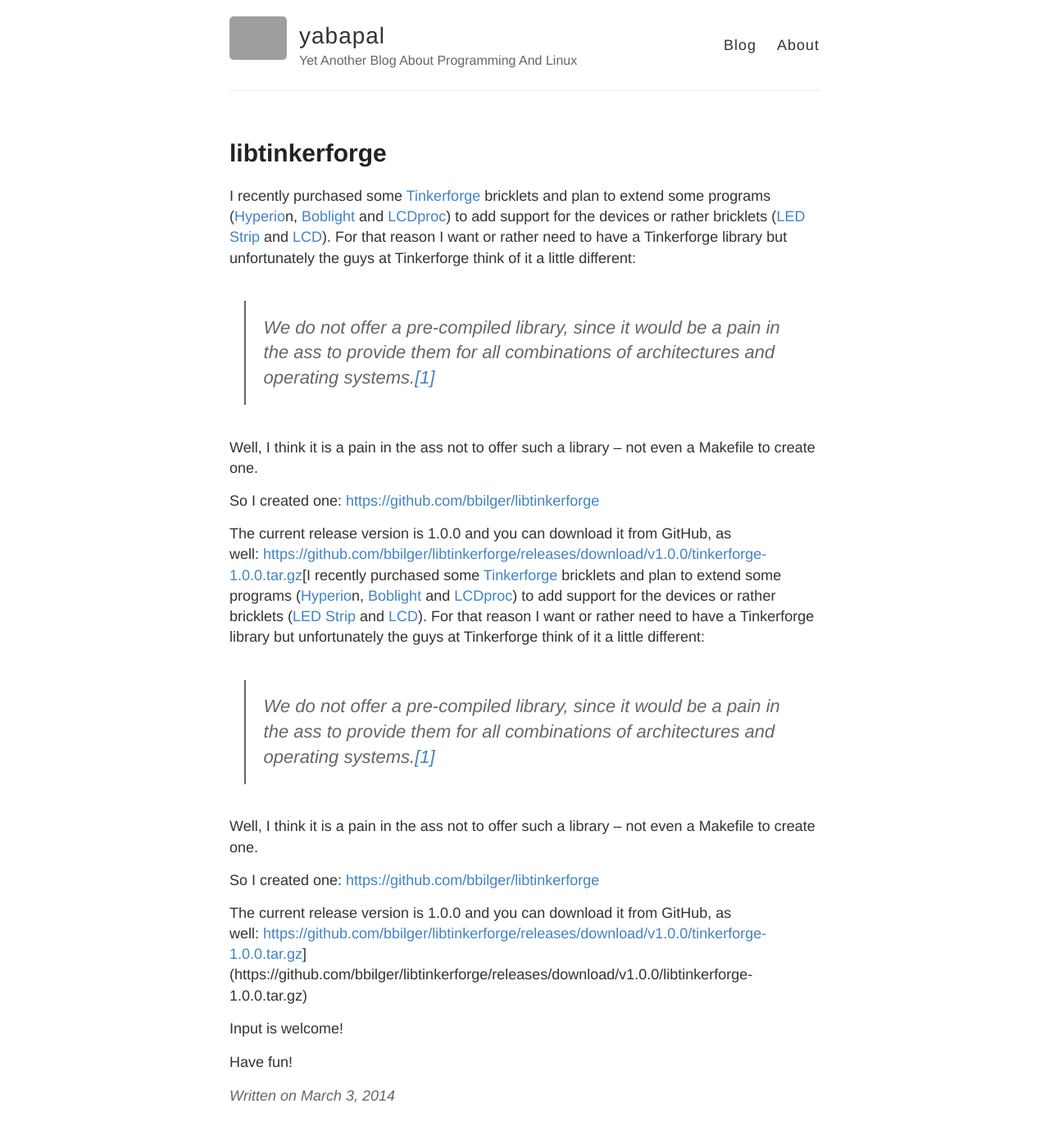
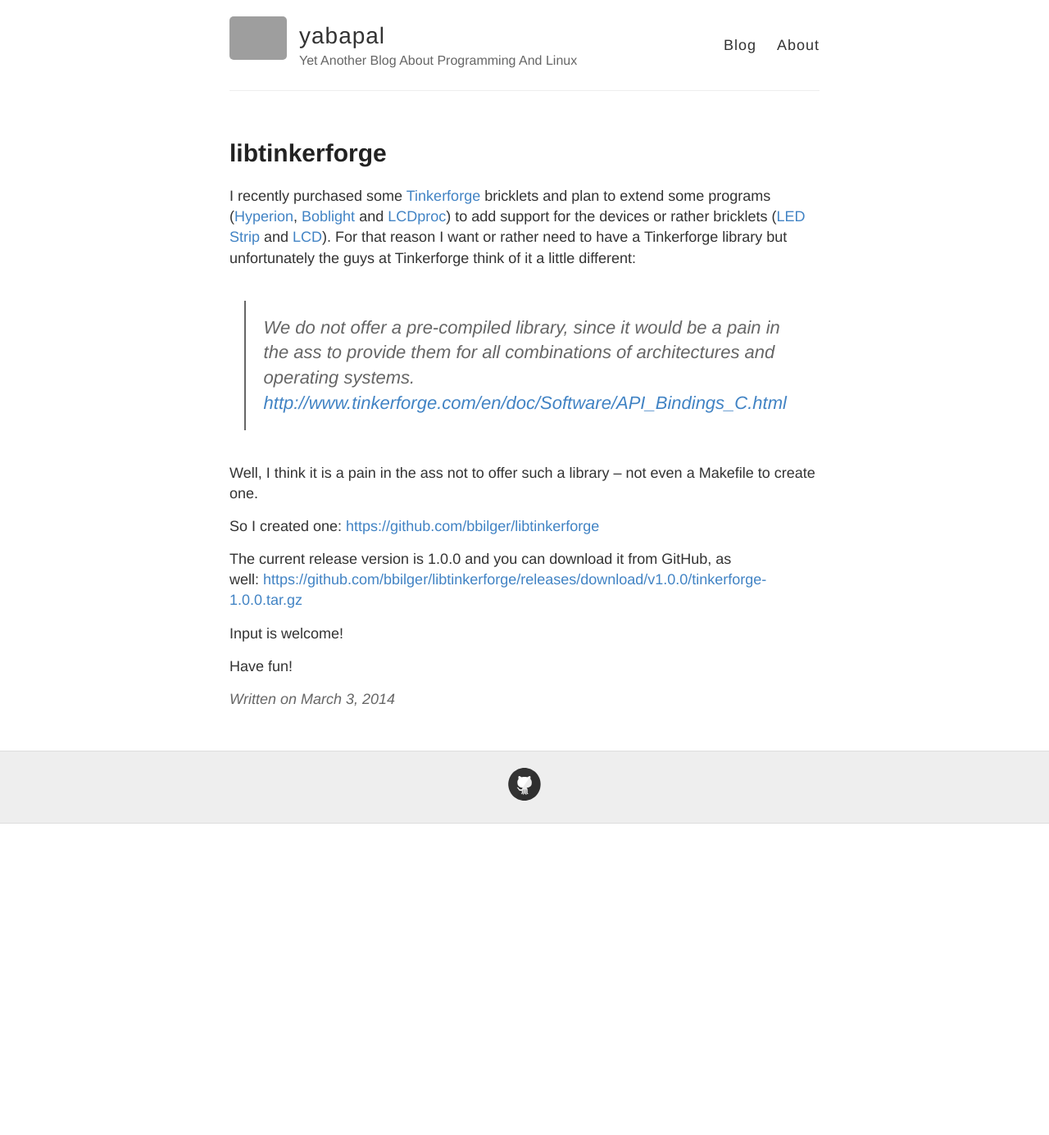
Before and after one commit to bbilger/yabapal, a Jekyll site: the page built from _posts/2014-03-03-libtinkerforge.md, in a window 1280 px wide and 1400 px high. Shown: the top 1385 px of the window at 82% size. Built offline with Jekyll 4.4.1, drawn with Linux system fonts in a browser that asks for light colours; grey boxes are pictures that could not be loaded.

Commit message:
fix links

```diff
--- a/_posts/2014-03-03-libtinkerforge.md
+++ b/_posts/2014-03-03-libtinkerforge.md
@@ -12,24 +12,16 @@ tags:
   - Linux
   - Tinkerforge
 ---
-I recently purchased some [Tinkerforge](http://www.tinkerforge.com/) bricklets and plan to extend some programs ([Hyperio](https://github.com/tvdzwan/hyperion)n, [Boblight](http://code.google.com/p/boblight/) and [LCDproc](http://lcdproc.omnipotent.net/)) to add support for the devices or rather bricklets ([LED Strip](http://www.tinkerforge.com/en/doc/Hardware/Bricklets/LED_Strip.html) and [LCD](http://www.tinkerforge.com/en/doc/Hardware/Bricklets/LCD_20x4.html)). For that reason I want or rather need to have a Tinkerforge library but unfortunately the guys at Tinkerforge think of it a little different:
+I recently purchased some [Tinkerforge](http://www.tinkerforge.com/) bricklets and plan to extend some programs ([Hyperion](https://github.com/tvdzwan/hyperion), [Boblight](http://code.google.com/p/boblight/) and [LCDproc](http://lcdproc.omnipotent.net/)) to add support for the devices or rather bricklets ([LED Strip](http://www.tinkerforge.com/en/doc/Hardware/Bricklets/LED_Strip.html) and [LCD](http://www.tinkerforge.com/en/doc/Hardware/Bricklets/LCD_20x4.html)). For that reason I want or rather need to have a Tinkerforge library but unfortunately the guys at Tinkerforge think of it a little different:
 
-> We do not offer a pre-compiled library, since it would be a pain in the ass to provide them for all combinations of architectures and operating systems.<a href="http://www.tinkerforge.com/en/doc/Software/API_Bindings_C.html" target="_blank">[1]</a>
+> We do not offer a pre-compiled library, since it would be a pain in the ass to provide them for all combinations of architectures and operating systems. <http://www.tinkerforge.com/en/doc/Software/API_Bindings_C.html>
 
 Well, I think it is a pain in the ass not to offer such a library &#8211; not even a Makefile to create one.
 
 So I created one: <https://github.com/bbilger/libtinkerforge>
 
-The current release version is 1.0.0 and you can download it from GitHub, as well: <https://github.com/bbilger/libtinkerforge/releases/download/v1.0.0/tinkerforge-1.0.0.tar.gz>[I recently purchased some [Tinkerforge](http://www.tinkerforge.com/) bricklets and plan to extend some programs ([Hyperio](https://github.com/tvdzwan/hyperion)n, [Boblight](http://code.google.com/p/boblight/) and [LCDproc](http://lcdproc.omnipotent.net/)) to add support for the devices or rather bricklets ([LED Strip](http://www.tinkerforge.com/en/doc/Hardware/Bricklets/LED_Strip.html) and [LCD](http://www.tinkerforge.com/en/doc/Hardware/Bricklets/LCD_20x4.html)). For that reason I want or rather need to have a Tinkerforge library but unfortunately the guys at Tinkerforge think of it a little different:
-
-> We do not offer a pre-compiled library, since it would be a pain in the ass to provide them for all combinations of architectures and operating systems.<a href="http://www.tinkerforge.com/en/doc/Software/API_Bindings_C.html" target="_blank">[1]</a>
-
-Well, I think it is a pain in the ass not to offer such a library &#8211; not even a Makefile to create one.
-
-So I created one: <https://github.com/bbilger/libtinkerforge>
-
-The current release version is 1.0.0 and you can download it from GitHub, as well: <https://github.com/bbilger/libtinkerforge/releases/download/v1.0.0/tinkerforge-1.0.0.tar.gz>](https://github.com/bbilger/libtinkerforge/releases/download/v1.0.0/libtinkerforge-1.0.0.tar.gz)
+The current release version is 1.0.0 and you can download it from GitHub, as well: <https://github.com/bbilger/libtinkerforge/releases/download/v1.0.0/tinkerforge-1.0.0.tar.gz>
 
 Input is welcome!
 
-<span style="line-height: 1.5em;">Have fun!</span>
+Have fun!
```
Also changed, not shown: _posts/2013-01-06-how-to-automatically-push-content-to-android-devices.md (+25 -23 lines), _posts/2013-04-26-generate-messages-properties-and-messages_xx-properties-from-csv.md (+1 -1 lines), _posts/2013-06-09-generic-ssh-remote-for-android-ssh-widgets-for-android.md (+5 -5 lines), _posts/2015-01-14-hyperion-ambilight-support-for-tinkerforges-led-strip-bricklet.md (+6 -6 lines).
